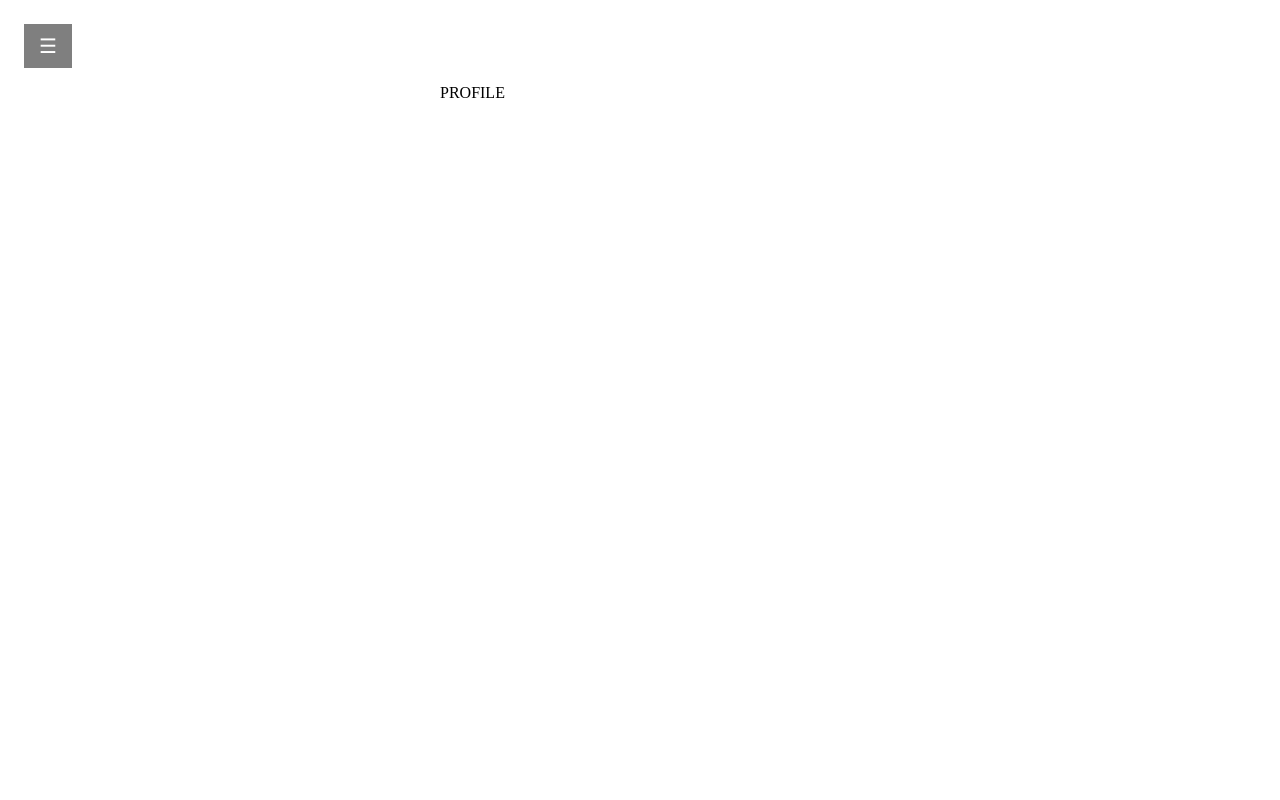
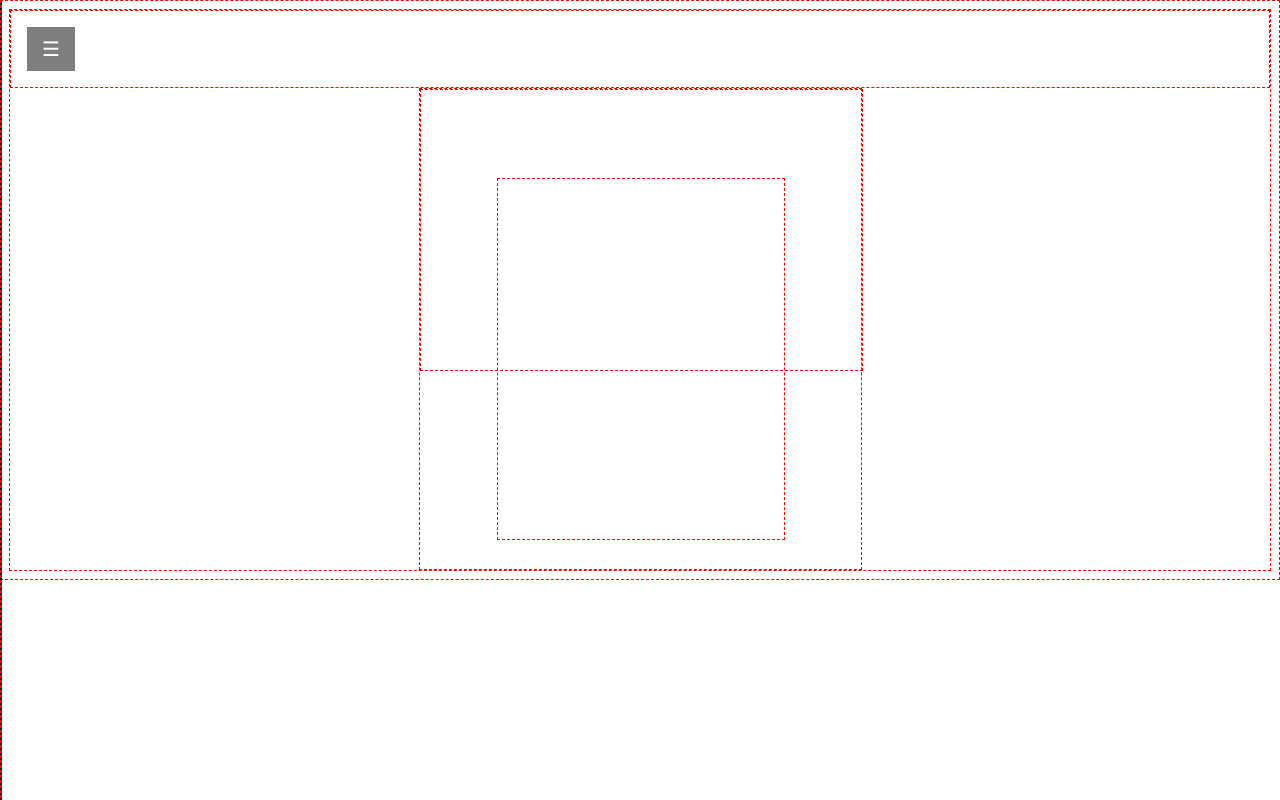
Before and after one commit to erniesmith82/profile_generator, a website: page index.html in a window 1280 px wide. Drawn offline with nearby package versions, Linux system fonts and the light colour scheme.

Commit message:
added divs for proile

```diff
--- a/index.html
+++ b/index.html
@@ -310,7 +310,11 @@
 
 
     <div class="profile">
-        PROFILE
+        <div class="bGround">
+            <div class="profileImage">
+
+            </div>
+        </div>
 
     </div>
 </body>
--- a/styles.css
+++ b/styles.css
@@ -1,16 +1,29 @@
-/* * {
+* {
     border: 1px dashed red
-} */
+}
 
 
 span {
     color: white;
 }
 .profile {
-    width: 400px;
-    height: 50vh;
+    width: 35%;
+    height: 60vh;
     margin: auto;
 
+}
+
+.bGround {
+  width: 100%;
+  height: 35vh;
+  margin: auto;
+}
+
+.profileImage {
+  width: 65%;
+  height: 45vh;
+  margin: auto;
+  margin-top: 20%;
 
 }
 
```
